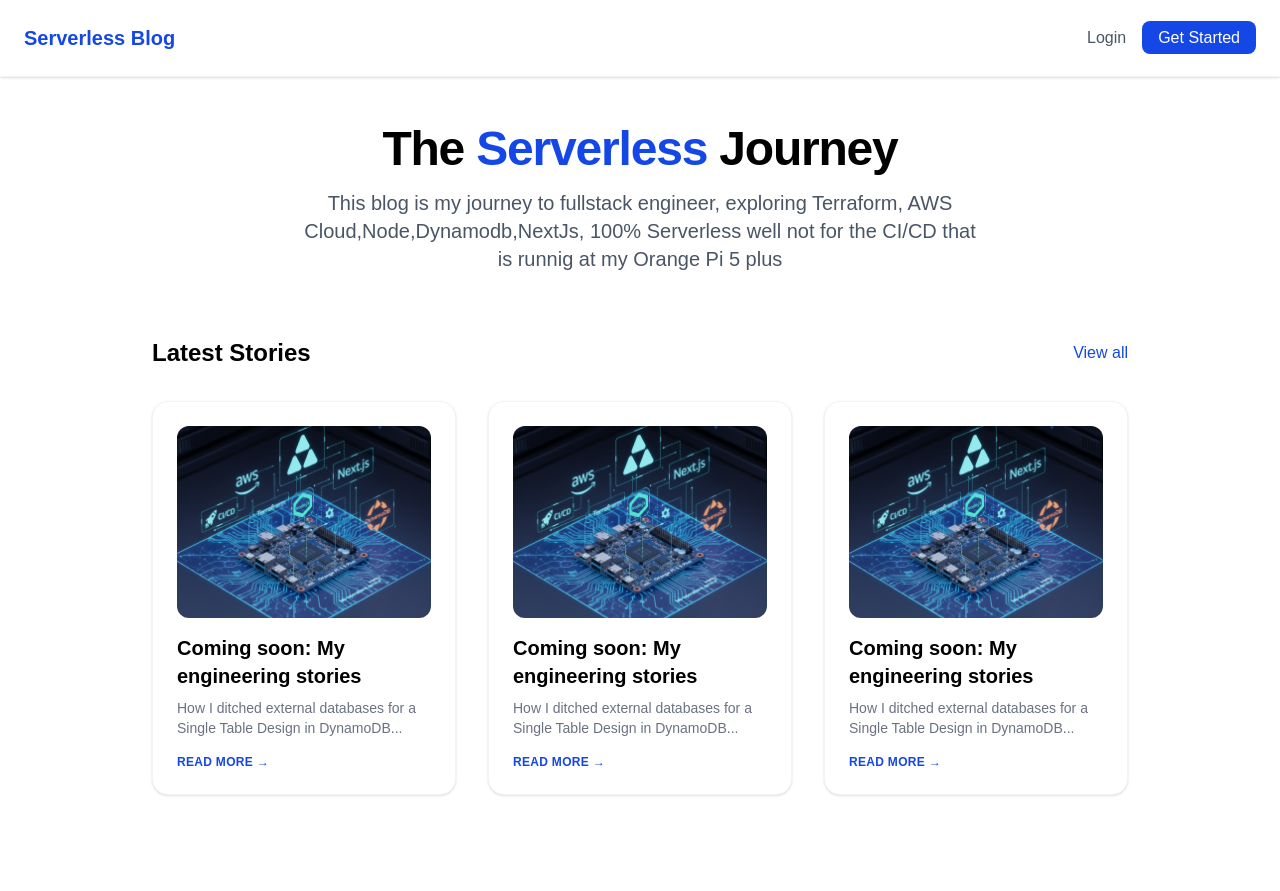
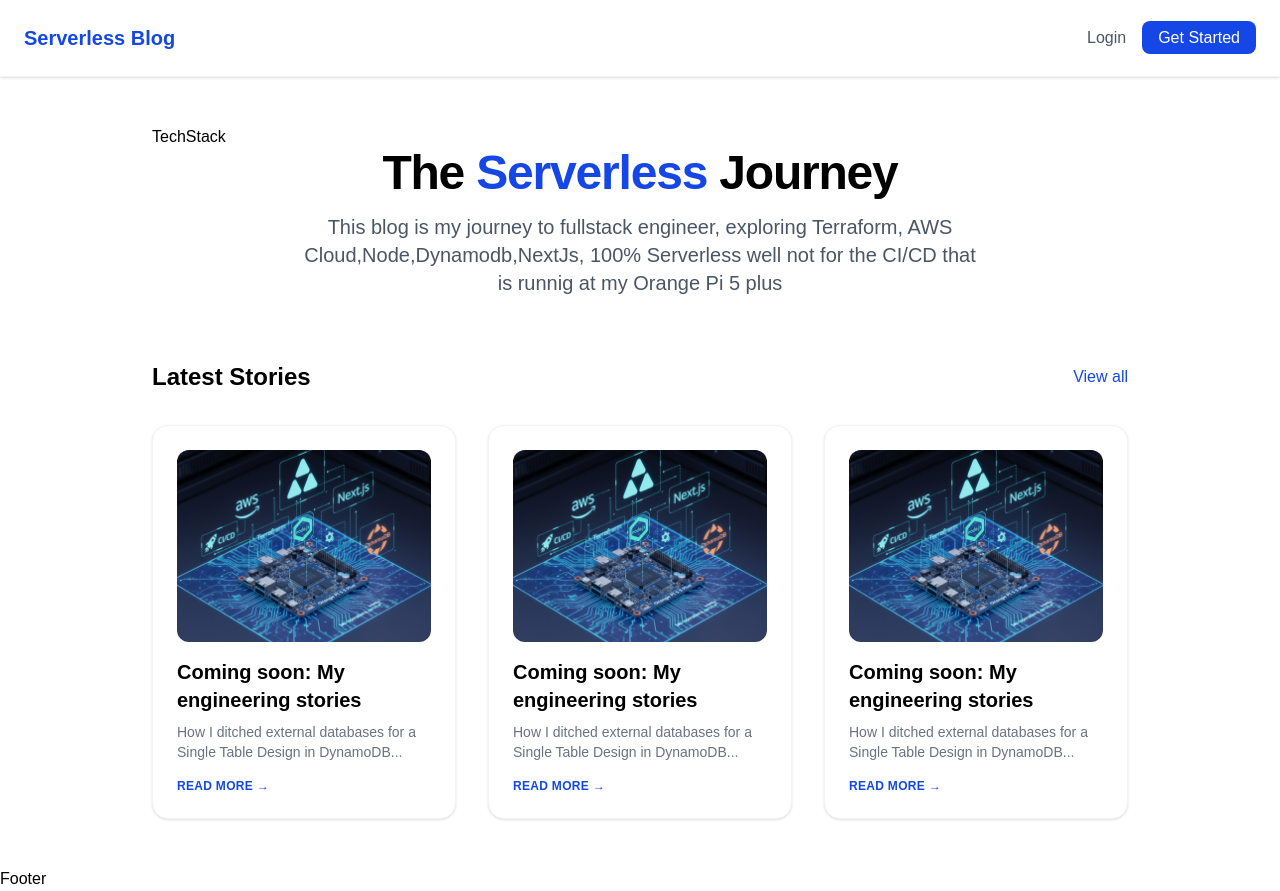
Before and after one commit to ucapistranmtz/blog-serverless, a Next.js app: page / in a window 1280 px wide. Before the commit the page ends 843 px from the top, so only its background shows below. Built offline with nearby package versions, Linux system fonts and the light colour scheme.

Commit message:
post sections

```diff
--- /dev/null
+++ b/app/components/post/PostCard.tsx
@@ -0,0 +1,42 @@
+"use client";
+import Image from "next/image";
+
+interface PostCardProps {
+  postId: string;
+}
+
+export const PostCard = (post: PostCardProps) => {
+  return (
+    <article
+      key={post.postId}
+      className="group border border-gray-100 rounded-2xl p-6 shadow-sm hover:shadow-md transition-all duration-300 bg-white"
+    >
+      {/* Contenedor de imagen con aspect ratio fijo */}
+      <div className="relative h-48 w-full overflow-hidden rounded-xl mb-4 bg-gray-50">
+        <Image
+          src="/board.png" // Asegúrate de que la extensión sea .jpg como el archivo que subiste
+          alt="Orange Pi 5 Plus Engineering Lab"
+          fill
+          className="object-cover group-hover:scale-105 transition-transform duration-500"
+          sizes="(max-width: 768px) 100vw, (max-width: 1200px) 50vw, 33vw"
+        />
+      </div>
+
+      <h3 className="text-xl font-bold mb-2 group-hover:text-blue-700 transition-colors">
+        Coming soon: My engineering stories
+      </h3>
+
+      <p className="text-gray-500 text-sm mb-4 line-clamp-2">
+        How I ditched external databases for a Single Table Design in
+        DynamoDB...
+      </p>
+
+      <div className="flex items-center text-xs font-bold text-blue-700 tracking-wide">
+        READ MORE{" "}
+        <span className="ml-1 group-hover:translate-x-1 transition-transform">
+          →
+        </span>
+      </div>
+    </article>
+  );
+};
--- /dev/null
+++ b/app/components/sections/Footer.tsx
@@ -0,0 +1,3 @@
+export const Footer = () => {
+  return <div>Footer</div>;
+};
--- /dev/null
+++ b/app/components/sections/Hero.tsx
@@ -0,0 +1,16 @@
+"use cllient";
+
+export const Hero = () => {
+  return (
+    <section className="text-center mb-16">
+      <h1 className="text-5xl font-extrabold mb-4 tracking-tight">
+        The <span className="text-blue-700">Serverless</span> Journey
+      </h1>
+      <p className="text-xl text-gray-600 max-w-2xl mx-auto">
+        This blog is my journey to fullstack engineer, exploring Terraform, AWS
+        Cloud,Node,Dynamodb,NextJs, 100% Serverless well not for the CI/CD that
+        is runnig at my Orange Pi 5 plus
+      </p>
+    </section>
+  );
+};
--- /dev/null
+++ b/app/components/sections/PostGrid.tsx
@@ -0,0 +1,22 @@
+"use client";
+
+import Link from "next/link";
+import { PostCard } from "../post/PostCard";
+
+export const PostGrid = () => {
+  return (
+    <section>
+      <div className="flex justify-between items-center mb-8">
+        <h2 className="text-2xl font-bold">Latest Stories</h2>
+        <Link href="/posts" className="text-blue-700 hover:underline">
+          View all
+        </Link>
+      </div>
+      <div className="grid gap-8 md:grid-cols-2 lg:grid-cols-3">
+        {[1, 2, 3].map((post) => (
+          <PostCard key={post} postId={`${post}`}></PostCard>
+        ))}
+      </div>
+    </section>
+  );
+};
--- /dev/null
+++ b/app/components/sections/TechStack.tsx
@@ -0,0 +1,3 @@
+export const TechStack = () => {
+  return <div>TechStack</div>;
+};
--- a/app/page.tsx
+++ b/app/page.tsx
@@ -1,6 +1,8 @@
-import Link from "next/link";
 import Navbar from "./components/layout/NavBar";
-import Image from "next/image";
+import { PostGrid } from "./components/sections/PostGrid";
+import { Hero } from "./components/sections/Hero";
+import { Footer } from "./components/sections/Footer";
+import { TechStack } from "./components/sections/TechStack";
 
 export default function Home() {
   return (
@@ -8,62 +10,11 @@
       <Navbar />
 
       <main className="max-w-5xl mx-auto px-6 py-12">
-        <section className="text-center mb-16">
-          <h1 className="text-5xl font-extrabold mb-4 tracking-tight">
-            The <span className="text-blue-700">Serverless</span> Journey
-          </h1>
-          <p className="text-xl text-gray-600 max-w-2xl mx-auto">
-            This blog is my journey to fullstack engineer, exploring Terraform,
-            AWS Cloud,Node,Dynamodb,NextJs, 100% Serverless well not for the
-            CI/CD that is runnig at my Orange Pi 5 plus
-          </p>
-        </section>
-
-        <section>
-          <div className="flex justify-between items-center mb-8">
-            <h2 className="text-2xl font-bold">Latest Stories</h2>
-            <Link href="/posts" className="text-blue-700 hover:underline">
-              View all
-            </Link>
-          </div>
-
-          <div className="grid gap-8 md:grid-cols-2 lg:grid-cols-3">
-            {[1, 2, 3].map((post) => (
-              <article
-                key={post}
-                className="group border border-gray-100 rounded-2xl p-6 shadow-sm hover:shadow-md transition-all duration-300 bg-white"
-              >
-                {/* Contenedor de imagen con aspect ratio fijo */}
-                <div className="relative h-48 w-full overflow-hidden rounded-xl mb-4 bg-gray-50">
-                  <Image
-                    src="/board.png" // Asegúrate de que la extensión sea .jpg como el archivo que subiste
-                    alt="Orange Pi 5 Plus Engineering Lab"
-                    fill
-                    className="object-cover group-hover:scale-105 transition-transform duration-500"
-                    sizes="(max-width: 768px) 100vw, (max-width: 1200px) 50vw, 33vw"
-                  />
-                </div>
-
-                <h3 className="text-xl font-bold mb-2 group-hover:text-blue-700 transition-colors">
-                  Coming soon: My engineering stories
-                </h3>
-
-                <p className="text-gray-500 text-sm mb-4 line-clamp-2">
-                  How I ditched external databases for a Single Table Design in
-                  DynamoDB...
-                </p>
-
-                <div className="flex items-center text-xs font-bold text-blue-700 tracking-wide">
-                  READ MORE{" "}
-                  <span className="ml-1 group-hover:translate-x-1 transition-transform">
-                    →
-                  </span>
-                </div>
-              </article>
-            ))}
-          </div>
-        </section>
+        <TechStack></TechStack>
+        <Hero></Hero>
+        <PostGrid></PostGrid>
       </main>
+      <Footer></Footer>
     </div>
   );
 }
```
